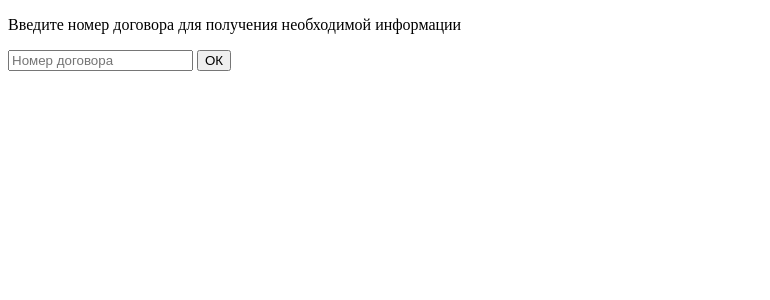
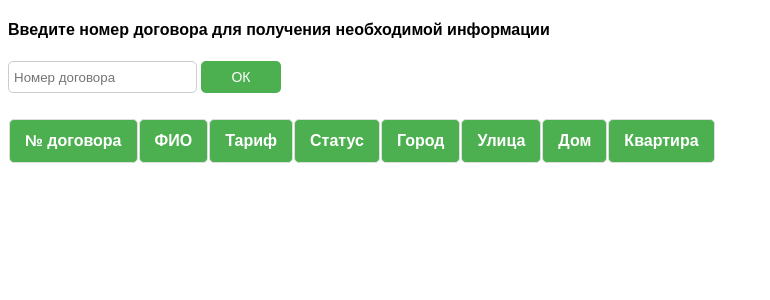
Before and after one commit to artdevi/tmpk-test-api, a Flask app: page / in a window 1280 px wide. Shown: the top 300 px of the page, without its empty margins (0-770 px from the left). Run offline with Flask 2, Linux system fonts and the light colour scheme; lists and menus that the app fills with data are empty; some libraries are stand-ins or nearby versions.

Commit message:
everything is done

```diff
--- a/app.py
+++ b/app.py
@@ -1,5 +1,7 @@
+import json
+
 from flask import Flask, jsonify, render_template
-from flask_sqlalchemy import SQLAlchemy
+import models
 import psycopg2
 
 app = Flask(__name__)
@@ -15,20 +17,39 @@ def home():
 
 @app.route('/contract/<id>', methods=['GET'])
 def get_contract_info(id):
-    cursor.execute(f'SELECT * FROM contracts LEFT JOIN addresses ON contracts.id = addresses.contract_id WHERE contracts.id = {id}')
+    cursor.execute(f"""SELECT contracts.id, contracts.name, tariffs.name, contracts.is_active, addresses.city, addresses.street,
+        addresses.house, addresses.apartment
+        FROM contracts
+        LEFT JOIN addresses ON contracts.id = addresses.contract_id
+        LEFT JOIN tariffs ON contracts.id = tariffs.contract_id
+        WHERE contracts.id = {id} AND tariffs.end_date is NULL;""")
 
     data = cursor.fetchone()
+    result = models.ContractInfo(data[0], data[1], data[2], data[3], data[4], data[5], data[6], data[7])
 
     if data is not None:
-        return jsonify(data)
+        return json.dumps(result.__dict__)
     else:
         return 'No such contracts, please check the correctness of the entered data', 400
 
 
-@app.route('/balance/<id>', methods=['GET'])
-def get_balance(id):
-    # contact = Contract.query.get(id)
-    return jsonify()
+@app.route('/balance/<id>&<date>', methods=['GET'])
+def get_balance(id, date):
+    cursor.execute(f'SELECT * FROM contracts WHERE id = {id};')
+    userdata = cursor.fetchone()
+    if userdata is None:
+        return 'Contract ID not found', 400
+
+    cursor.execute(f"""SELECT
+    (SELECT SUM(sum) FROM transactions WHERE contract_id = 1 AND datetime <= '{date}'::date)
+    - ((SELECT date_part('month', age(end_date, start_date)) * price FROM tariffs
+            WHERE contract_id = {id} AND end_date is not NULL AND end_date <= '{date}')
+        + (SELECT date_part('month', age('{date}', start_date)) * price FROM tariffs
+            WHERE contract_id = {id} AND  end_date is NULL OR end_date > '{date}'));""")
+
+    balance = cursor.fetchone()
+    print(balance)
+    return jsonify(balance)
 
 
 if __name__ == '__main__':
--- a/static/script.js
+++ b/static/script.js
@@ -1,22 +1,37 @@
-const getInfoButton = document.querySelector('.get-info__button');
+const getInfoButton = document.querySelector('.get-info-button');
+const errContainer = document.getElementById('errors-container');
+const table = document.getElementById('contact-info-body');
 
 getInfoButton.addEventListener('click', async () => {
-    fetch('http://localhost:5000/balance/1')
-        .then(data => data.text())
-        .then(data => {
-            console.log(data)
-        })
-    // await getInfoRequest();
+    id = document.getElementById('contract-num-input').value;
+    getInfoRequest(id);
 })
 
-function getInfoRequest() {
-    return fetch('http://localhost:5000/balance/1')
-        .then(data => data.text())
-        .then(data => {
-            console.log(data)
-        })
+async function getInfoRequest(id) {
+    const response = await fetch(`http://localhost:5000/contract/${id}`);
+    if (response.ok) {
+        let data = await response.json();
+        addToTable(data);
+    } else {
+        let error = `<h6 class="error">Не удалось получить данные по указанному номеру договора</h6>`;
+
+        table.innerHTML = '';
+        errContainer.innerHTML = error;
+    }
 }
 
-function showContractInfo(posts) {
+function addToTable(data) {
+    const info = `<tr>
+    <td>${data.id}</td>
+    <td>${data.name}</td>
+    <td>${data.tariff}</td>
+    <td>${data.status == true ? 'Активен' : 'Не активен'}</td>
+    <td>${data.city}</td>
+    <td>${data.street}</td>
+    <td>${data.house}</td>
+    <td>${data.apartment}</td>
+</tr>`;
 
+    errContainer.innerHTML = '';
+    table.innerHTML = info;
 }
--- /dev/null
+++ b/static/style.css
@@ -0,0 +1,45 @@
+body{
+	font-family: sans-serif;
+}
+
+table {
+	border-collapse: separate;
+    margin-top: 25px;
+    border-radius: 5px;
+    border-spacing: 1px 1px;
+}
+
+td, th {
+    padding:12px 15px;
+    border:1px solid #ddd;
+    text-align: center;
+    font-size:16px;
+    border-radius: 5px;
+}
+
+th {
+	background-color: #4CAF50;
+	color:#ffffff;
+}
+
+input {
+    padding: 5px;
+    height: 20px;
+    border: 1px solid #cccccc;
+    border-radius: 5px;
+}
+
+button {
+    background-color: #4CAF50;
+    border: none;
+    color: white;
+    padding: 8px 30px;
+    text-align: center;
+    display: inline-block;
+    font-size: 14px;
+    border-radius: 5px;
+}
+
+.error {
+    color: darkred;
+}
--- a/templates/index.html
+++ b/templates/index.html
@@ -3,18 +3,34 @@
 <head>
     <meta charset="UTF-8">
     <title>Тестовое задание</title>
+    <link rel="stylesheet" href="{{ url_for('static', filename='style.css') }}">
 </head>
 <body>
-    <form class="input__form">
-        <p>Введите номер договора для получения необходимой информации</p>
-        <input type="text" class="contract-num__input" placeholder="Номер договора">
-        <button class="get-info__button">ОК</button>
+    <form class="input-form">
+        <h4>Введите номер договора для получения необходимой информации</h4>
+        <input type="number" id="contract-num-input" placeholder="Номер договора">
+        <button type="button" class="get-info-button">ОК</button>
     </form>
-    <div class="contract-info__container">
+    <div id="errors-container">
 
     </div>
-    <script type="text/javascript" src="{{ url_for('static', filename='script.js') }}">
+    <div class="contract-info-container">
+        <table>
+            <tr>
+                <th>№ договора</th>
+                <th>ФИО</th>
+                <th>Тариф</th>
+                <th>Статус</th>
+                <th>Город</th>
+                <th>Улица</th>
+                <th>Дом</th>
+                <th>Квартира</th>
+            </tr>
+            <tbody id="contact-info-body">
 
-    </script>
+            </tbody>
+        </table>
+    </div>
+    <script type="text/javascript" src="{{ url_for('static', filename='script.js') }}"></script>
 </body>
 </html>
```
Also changed, not shown: models.py (added, +10 -0 lines), 1 other file.
